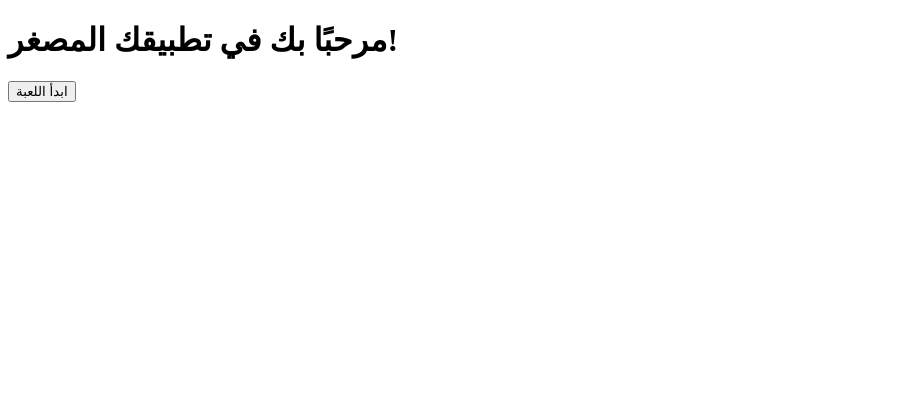
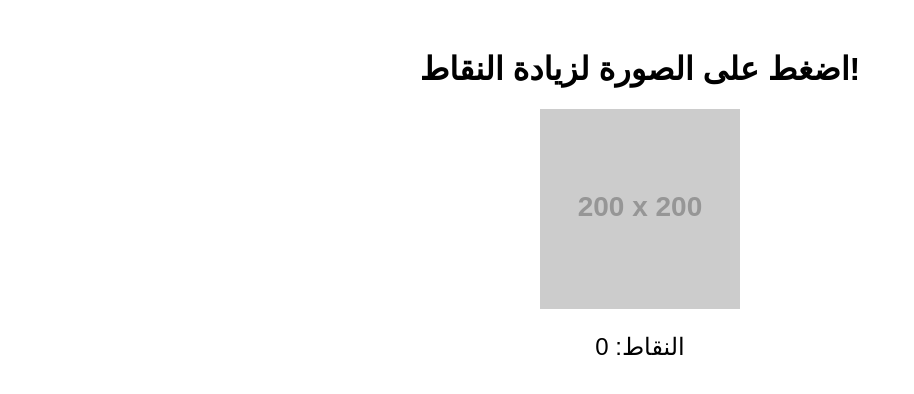
Before and after one commit to davidmo85/telegram-mini-app, a plain HTML site: page index.html in a window 1280 px wide. Shown: the whole page, without its empty margins (0-914 px from the left). Drawn offline with Linux system fonts and the light colour scheme; placeholder pictures from the web are drawn by us.

Commit message:
Update index.html

```diff
--- a/index.html
+++ b/index.html
@@ -3,10 +3,42 @@
 <head>
     <meta charset="UTF-8">
     <meta name="viewport" content="width=device-width, initial-scale=1.0">
-    <title>تطبيق مصغر</title>
+    <title>لعبة الضغط على الصورة</title>
+    <style>
+        body {
+            text-align: center;
+            font-family: Arial, sans-serif;
+            margin-top: 50px;
+        }
+        img {
+            width: 200px;
+            cursor: pointer;
+        }
+        .score {
+            font-size: 24px;
+            margin-top: 20px;
+        }
+    </style>
 </head>
 <body>
-    <h1>مرحبًا بك في تطبيقك المصغر!</h1>
-    <button onclick="alert('لعبة حمستر بدأت!')">ابدأ اللعبة</button>
+    <h1>اضغط على الصورة لزيادة النقاط!</h1>
+    <img src="https://via.placeholder.com/200" alt="Click me!" id="game-image">
+    <div class="score">النقاط: <span id="score">0</span></div>
+
+    <script>
+        // متغير لتتبع عدد النقاط
+        let score = 0;
+
+        // اختر الصورة من خلال ID الخاص بها
+        const gameImage = document.getElementById('game-image');
+
+        // عندما يتم الضغط على الصورة
+        gameImage.addEventListener('click', () => {
+            // زيادة النقاط بمقدار واحد
+            score += 1;
+            // تحديث العرض على الشاشة
+            document.getElementById('score').innerText = score;
+        });
+    </script>
 </body>
 </html>
```
